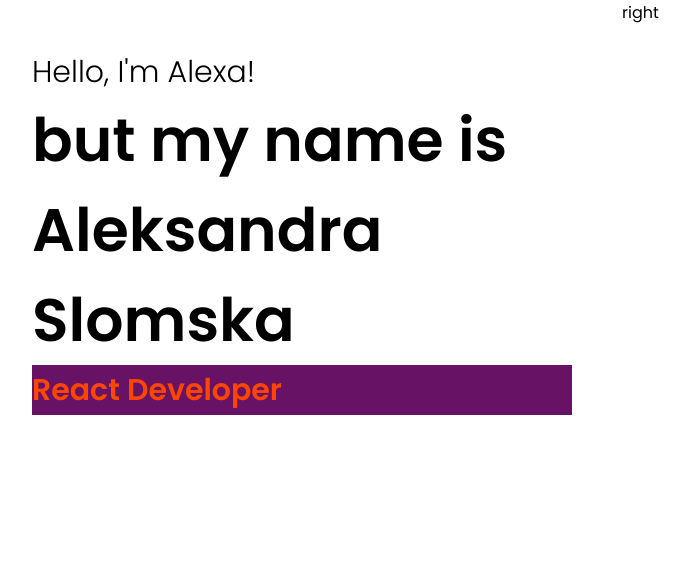
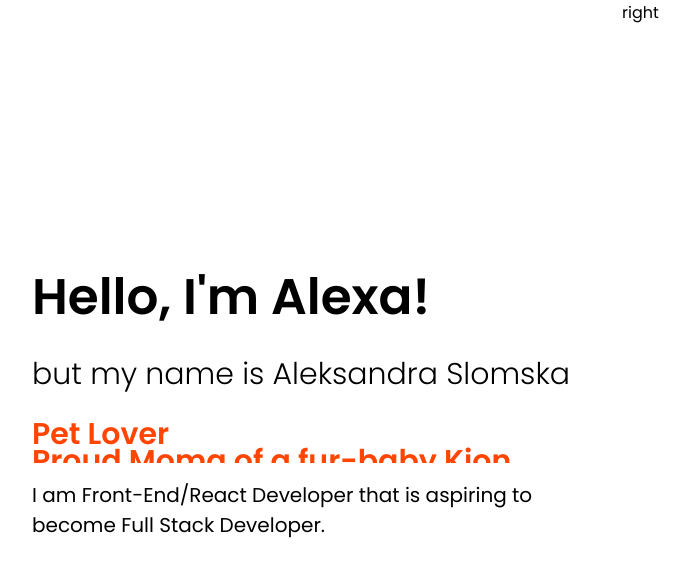
Before and after one commit to snowleopardAlexa/react-portfolio-2021, a React (Create React App) app: page / in a window 1280 px wide. Shown: the top 572 px of the page, without its empty margins (18-708 px from the left). Built offline with nearby package versions, Linux system fonts and the light colour scheme.

Commit message:
add desc and styles

```diff
--- a/src/components/Intro/Intro.jsx
+++ b/src/components/Intro/Intro.jsx
@@ -9,11 +9,16 @@ const Intro = () => {
                   <h1 className="i-intro">Hello, I'm Alexa!</h1>
                   <h2 className="i-name">but my name is Aleksandra Slomska</h2>
                   <div className="i-title">
+                      <div className="i-title-wrapper">
                       <div className="i-title-item">React Developer</div>
                       <div className="i-title-item">Front-End Developer</div>
                       <div className="i-title-item">Pet Lover</div>
                       <div className="i-title-item">Proud Moma of a fur-baby Kion The Lion King</div>
                       <div className="i-title-item">Prose & Poetry Writer</div>
+                      </div>
+                  </div>
+                  <div className="i-desc">
+                      I am Front-End/React Developer that is aspiring to become Full Stack Developer.
                   </div>
               </div>
           </div>
--- a/src/components/Intro/intro.css
+++ b/src/components/Intro/intro.css
@@ -5,6 +5,9 @@
 
 .intro-left {
     flex: 1;
+    display: flex;
+    align-items: center;
+    justify-content: center;
 }
 
 .intro-right {
@@ -13,15 +16,23 @@
 
 .intro-left-wrapper {
     padding: 50px;
+    height: 35%;
+    display: flex;
+    flex-direction: column;
+    justify-content: space-between;
 }
 
 .i-intro {
+    font-size: 50px;
+}
+
+.i-name {
     font-size: 30px;
     font-weight: 300;
 }
 
-.i-name {
-    font-size: 60px;
+.i-desc {
+    font-size: 20px;
 }
 
 /* animation */
@@ -56,7 +67,6 @@
     font-size: 30px;
     font-weight: bold;
     color: orangered;
-    background-color: rgb(104, 18, 101);
     display: flex;
     align-items: center;
 }
```
